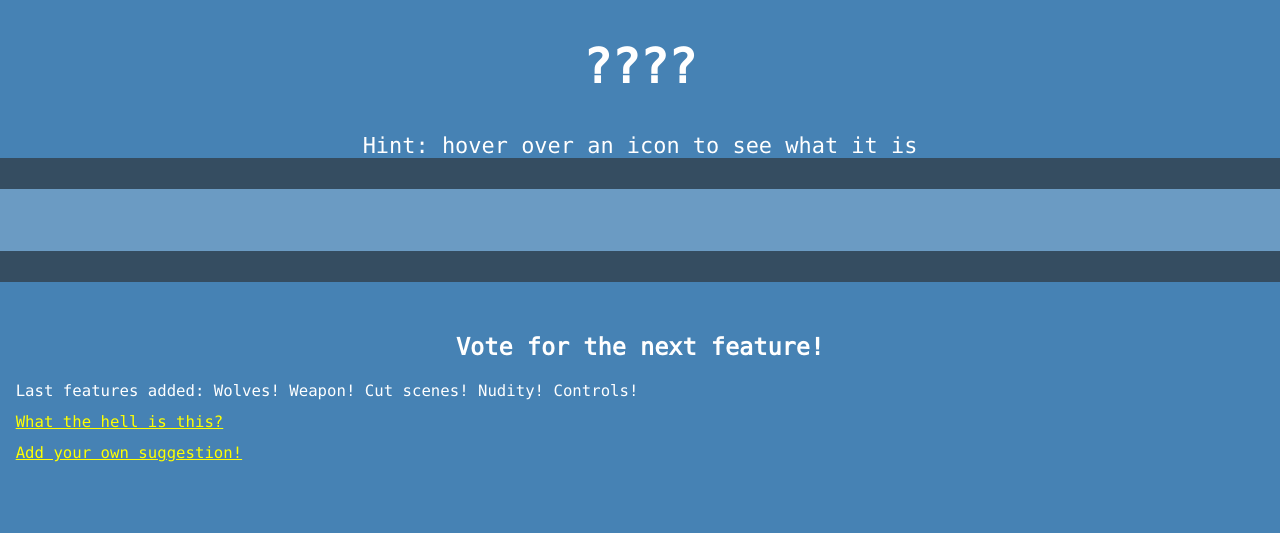
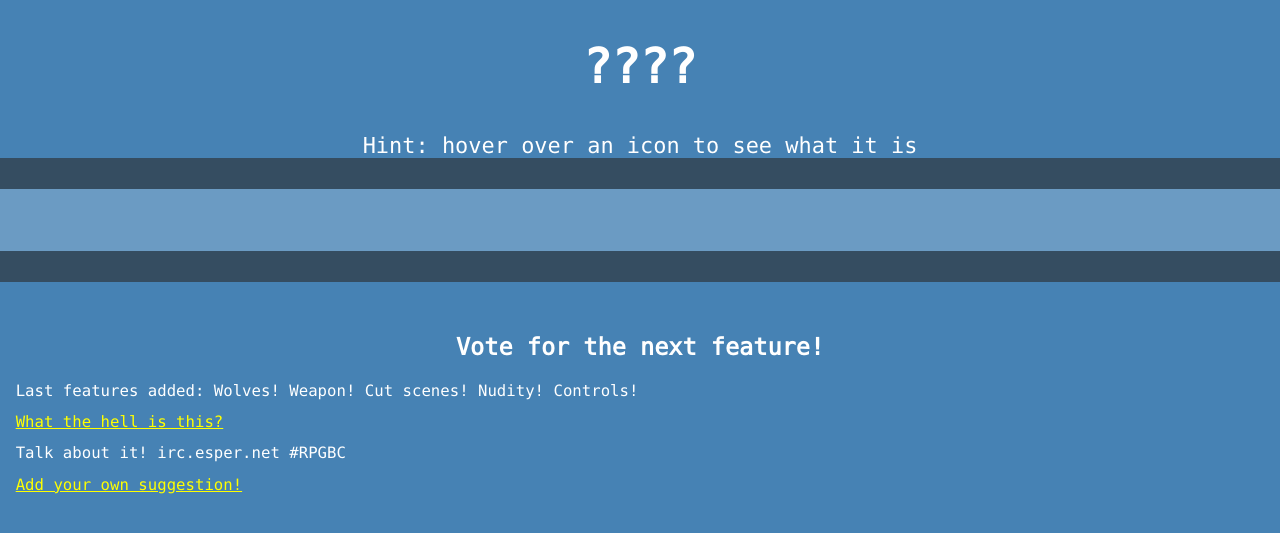
Before and after one commit to SimonMeskens/RPGBC, a Jekyll site: the page built from index.html, in a window 1280 px wide. Shown: the top 533 px of the page. Built offline with Jekyll 4.4.1, drawn with Linux system fonts in a browser that asks for light colours; comment, search, counter and statistics services are not loaded.

Commit message:
added IRC info

```diff
--- a/index.html
+++ b/index.html
@@ -20,6 +20,7 @@ layout: default
         <p>Last features added: Wolves! Weapon! Cut scenes! Nudity! Controls!</p>
         <p><a href="{{site.baseurl}}/info">What the hell is this?</a>
         </p>
+        <p>Talk about it! irc.esper.net #RPGBC</p>
         <p><a href="#" id="add">Add your own suggestion!</a>
         </p>
 
```
